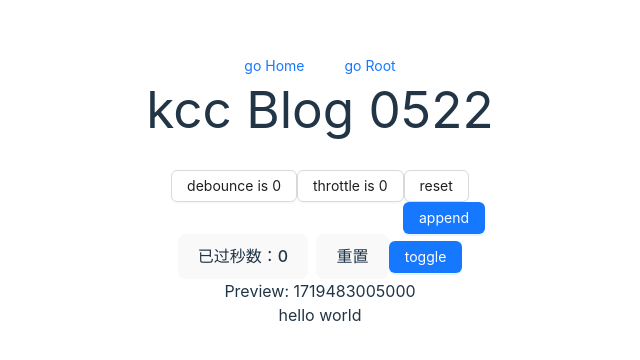
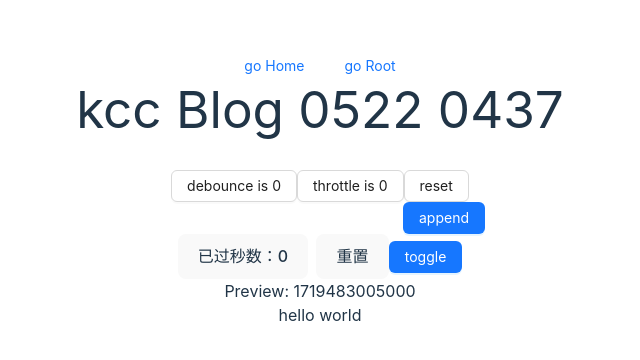
Before and after one commit to wp3527kcc/wp3527kcc.github.io, a React (Vite) app: page / in a window 1280 px wide. Shown: the part 196-556 px from the top of the page, without its empty margins (320-960 px from the left). Built offline with nearby package versions, Linux system fonts and the light colour scheme.

Commit message:
rm resource

```diff
--- a/src/pages/App.tsx
+++ b/src/pages/App.tsx
@@ -106,7 +106,7 @@ function App() {
 
   return (
     <>
-      <h1 className="text-3xl font-bold underline">kcc Blog 0522</h1>
+      <h1 className="text-3xl font-bold underline">kcc Blog 0522 0437</h1>
       <div className="card">
         <Button
           onClick={useCallback(
```
Also changed, not shown: 4 other files (tests, documents, lock files or other folders).
